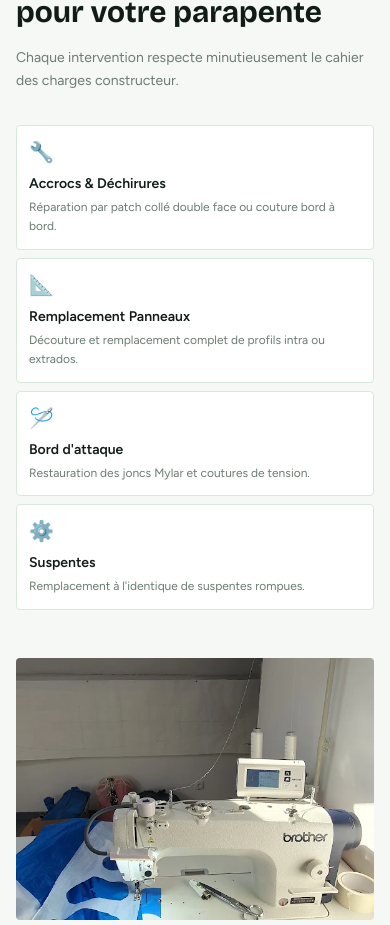
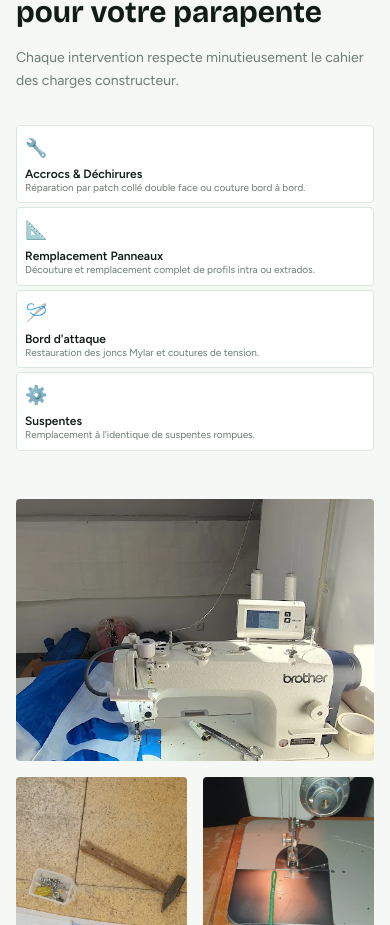
Before and after one commit to clementsbt/Parapente-rescue, a Next.js app: page / in a window 390 px wide. Shown: the part 977-1902 px from the top of the page. Built offline with nearby package versions, Linux system fonts and the light colour scheme.

Commit message:
Further reduce service cards height on mobile

```diff
--- a/src/app/page.tsx
+++ b/src/app/page.tsx
@@ -140,7 +140,7 @@ export default function Home() {
             <p className="text-sm leading-relaxed mb-8" style={{ color: "#6B7C72" }}>
               Chaque intervention respecte minutieusement le cahier des charges constructeur.
             </p>
-            <div className="grid grid-cols-1 sm:grid-cols-2 gap-2 md:gap-4">
+            <div className="grid grid-cols-1 sm:grid-cols-2 gap-1 md:gap-4">
               {[
                 { icon: "🔧", title: "Accrocs & Déchirures", desc: "Réparation par patch collé double face ou couture bord à bord." },
                 { icon: "📐", title: "Remplacement Panneaux", desc: "Découture et remplacement complet de profils intra ou extrados." },
@@ -148,10 +148,10 @@ export default function Home() {
                 { icon: "⚙️", title: "Suspentes", desc: "Remplacement à l'identique de suspentes rompues." },
               ].map((c, i) => (
                 <ScrollEffect key={c.title} delay={i * 0.1}>
-                  <div className="p-3 md:p-6 rounded-sm border transition-all hover:shadow-lg hover:scale-105" style={{ borderColor: "#D8E8DC", background: "#fff" }}>
-                    <div className="text-xl md:text-2xl mb-2 md:mb-3">{c.icon}</div>
-                    <h3 className="font-semibold text-sm md:text-base mb-1 md:mb-2" style={{ color: "#111C17" }}>{c.title}</h3>
-                    <p className="text-xs md:text-sm leading-relaxed" style={{ color: "#6B7C72" }}>{c.desc}</p>
+                  <div className="p-2 md:p-6 rounded-sm border transition-all hover:shadow-lg hover:scale-105" style={{ borderColor: "#D8E8DC", background: "#fff" }}>
+                    <div className="text-lg md:text-2xl mb-1 md:mb-3">{c.icon}</div>
+                    <h3 className="font-semibold text-xs md:text-base mb-0 md:mb-2" style={{ color: "#111C17" }}>{c.title}</h3>
+                    <p className="text-[10px] md:text-sm leading-tight" style={{ color: "#6B7C72" }}>{c.desc}</p>
                   </div>
                 </ScrollEffect>
               ))}
```
